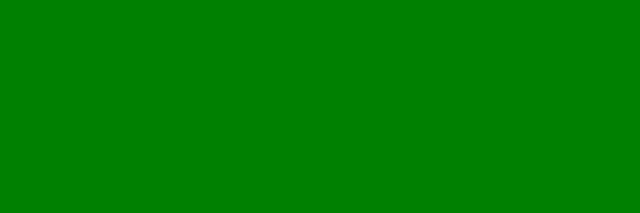
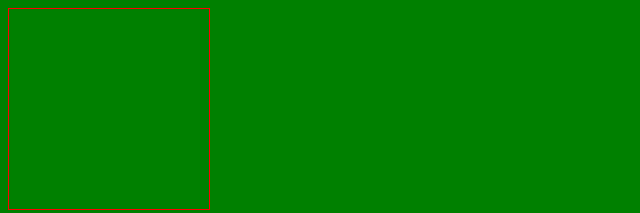
Before and after one commit to ingfelipe244/colaborando, a plain HTML site: page index.html in a window 1280 px wide. Shown: the whole page, without its empty margins (0-640 px from the left). Drawn offline with Linux system fonts and the light colour scheme.

Commit message:
cuadrado rojo

```diff
--- a/estilos.css
+++ b/estilos.css
@@ -2,3 +2,9 @@ body
 {
     background-color: green;
 }
+#cuadro
+{
+    border: 1px solid red;
+    width: 200px;
+    height: 200px;
+}
```
